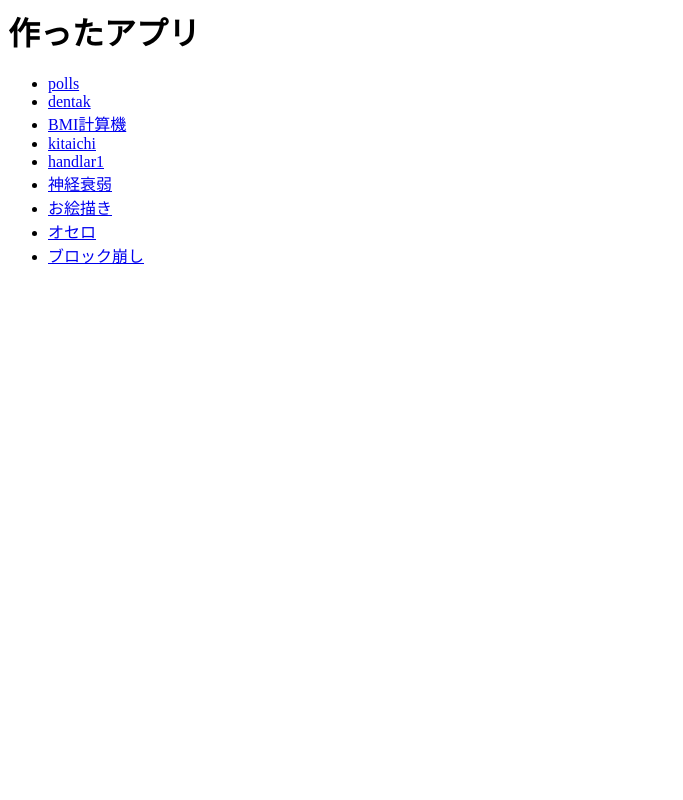
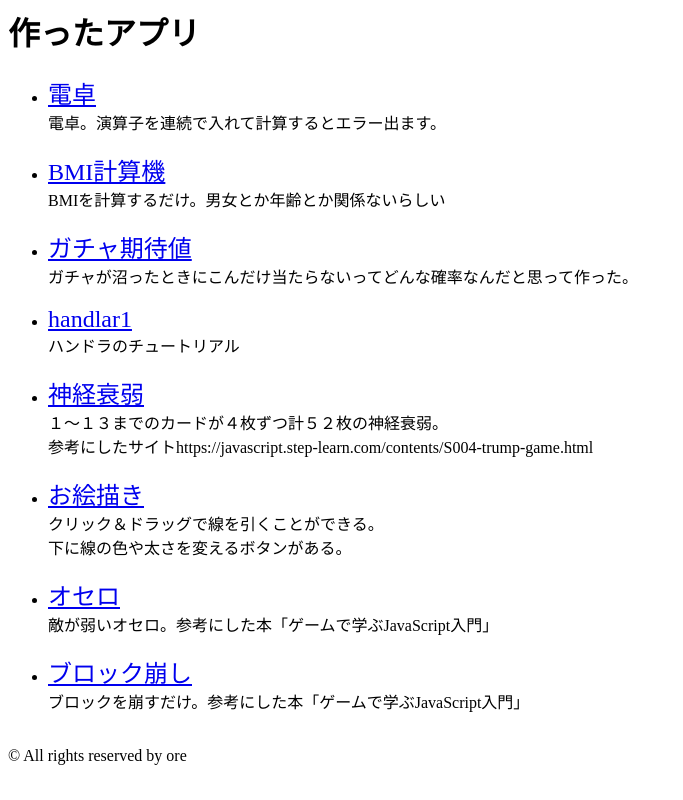
Before and after one commit to 7umi/dentak, a Django app: page /dentak/ in a window 1280 px wide. Shown: the whole page, without its empty margins (0-683 px from the left). Run offline with Django 3.2, Linux system fonts and the light colour scheme.

Commit message:
Add files via upload

```diff
--- a/dentak/templates/dentak/dentak.html
+++ b/dentak/templates/dentak/dentak.html
@@ -21,7 +21,7 @@
 <div class="pyramid_parent">
     <div>
         <input type="button" onclick="update( '' ) " value="Clear" class="pyramid_box">
-        <input type="button" onclick="hatena( '' ) " value="??" class="pyramid_box">
+        <input type="button" onclick="hatena( '' ) " value="乱数" class="pyramid_box">
         <input type="button" onclick="del()" value="一字消す" class="pyramid_box">
         <input type="button" onclick="append( '/' )" value="÷" class="pyramid_box_s">
     </div>
--- a/dentak/templates/dentak/index.html
+++ b/dentak/templates/dentak/index.html
@@ -7,15 +7,27 @@
 <body>
 <h1>作ったアプリ</h1>
 <ul>
-    <li><a href="/polls">polls</a>
-    <li><a href="dentak">dentak</a>
-    <li><a href="BMI">BMI計算機</a>
-    <li><a href="kitaichi">kitaichi</a>
-    <li><a href="handlar1">handlar1</a>
-    <li><a href="shinkei">神経衰弱</a>
-    <li><a href="Oekaki">お絵描き</a>
-    <li><a href="Osero">オセロ</a>
-    <li><a href="Tiny2D">ブロック崩し</a>
+    <li><font size="5"><a href="dentak">電卓</a></font>
+    <div>電卓。演算子を連続で入れて計算するとエラー出ます。</div><br>
+    <li><font size="5"><a href="BMI">BMI計算機</a></font>
+    <div>BMIを計算するだけ。男女とか年齢とか関係ないらしい</div><br>
+    <li><font size="5"><a href="kitaichi">ガチャ期待値</a></font>
+    <div>ガチャが沼ったときにこんだけ当たらないってどんな確率なんだと思って作った。</div><br>
+    <li><font size="5"><a href="handlar1">handlar1</a></font>
+    <div>ハンドラのチュートリアル</div><br>
+    <li><font size="5"><a href="shinkei">神経衰弱</a></font>
+    <div>１～１３までのカードが４枚ずつ計５２枚の神経衰弱。
+    <br>参考にしたサイトhttps://javascript.step-learn.com/contents/S004-trump-game.html</div><br>
+    <li><font size="5"><a href="Oekaki">お絵描き</a></font>
+    <div>クリック＆ドラッグで線を引くことができる。
+    <br>下に線の色や太さを変えるボタンがある。</div><br>
+    <li><font size="5"><a href="Osero">オセロ</a></font>
+    <div>敵が弱いオセロ。参考にした本「ゲームで学ぶJavaScript入門」</div><br>
+    <li><font size="5"><a href="Tiny2D">ブロック崩し</a></font>
+    <div>ブロックを崩すだけ。参考にした本「ゲームで学ぶJavaScript入門」</div><br>
  </ul>
+ <footer>
+ <p>© All rights reserved by ore</p>
+ </footer>
 </body>
 </html>
```
